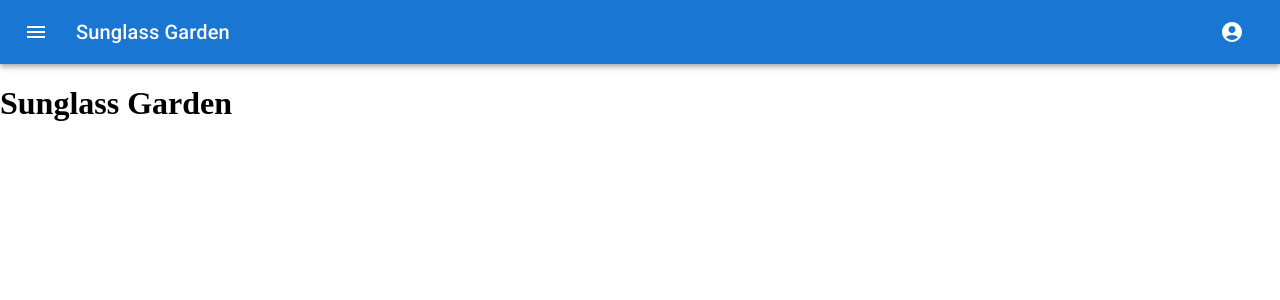
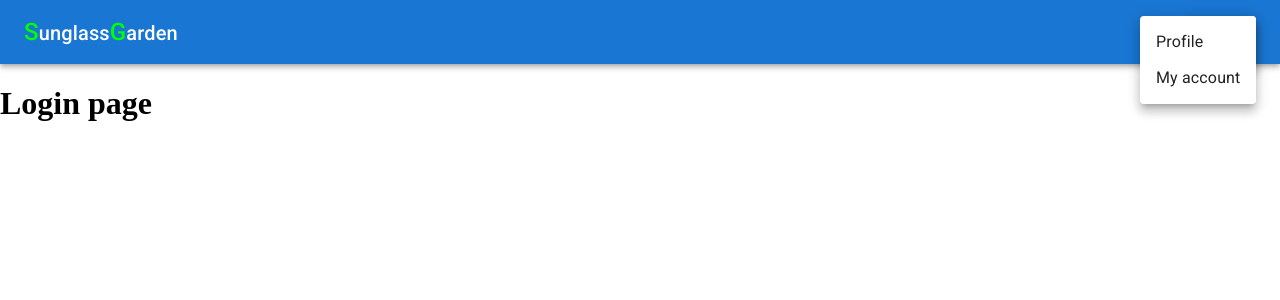
Before and after one commit to mdSindabad/sunglass-garden-front-end, a React (Create React App) app: page /login in a window 1280 px wide. Both pictures are taken after a click on the button "account of current user". Shown: the top 300 px of the page. Built offline with nearby package versions, Linux system fonts and the light colour scheme.

Commit message:
added router

```diff
--- a/package.json
+++ b/package.json
@@ -12,6 +12,7 @@
     "@testing-library/user-event": "^12.8.3",
     "react": "^17.0.2",
     "react-dom": "^17.0.2",
+    "react-router-dom": "^5.3.0",
     "react-scripts": "4.0.3",
     "web-vitals": "^1.1.2"
   },
--- a/src/App.js
+++ b/src/App.js
@@ -1,12 +1,27 @@
 import React from "react";
 import Header from "./components/Header/Header";
+import { BrowserRouter as Router, Switch, Route } from 'react-router-dom';
+import Home from "./pages/Home/Home";
+import NotFound from "./pages/NotFound/NotFound";
+import Login from "./pages/Login/Login";
+
 
 function App() {
   return (
-    <div>
+    <Router>
       <Header />
-      <h1>Sunglass Garden</h1>
-    </div>
+      <Switch>
+        <Route exact path='/'>
+          <Home />
+        </Route>
+        <Route path='/login'>
+          <Login />
+        </Route>
+        <Route path='*'>
+          <NotFound />
+        </Route>
+      </Switch>
+    </Router>
   );
 }
 
--- a/src/components/Header/Header.js
+++ b/src/components/Header/Header.js
@@ -8,8 +8,12 @@ import MenuIcon from '@mui/icons-material/Menu';
 import AccountCircle from '@mui/icons-material/AccountCircle';
 import MenuItem from '@mui/material/MenuItem';
 import Menu from '@mui/material/Menu';
+import "./header.css";
+import { Link, useHistory } from 'react-router-dom';
 
 const Header = () => {
+    // router hook
+    const history = useHistory();
     const [auth, setAuth] = React.useState(true);
     const [anchorEl, setAnchorEl] = React.useState(null);
 
@@ -17,26 +21,50 @@ const Header = () => {
         setAnchorEl(event.currentTarget);
     };
 
-    const handleClose = () => {
+    const handleClose = (path) => {
         setAnchorEl(null);
+        history.push(path)
     };
 
     return (
         <Box sx={{ flexGrow: 1 }}>
             <AppBar position="static">
                 <Toolbar>
+                    <div class="mobile-menu">
                         <IconButton
                             size="large"
                             edge="start"
                             color="inherit"
                             aria-label="menu"
+                            onClick={handleMenu}
                             sx={{ mr: 2 }}
                         >
                             <MenuIcon />
                         </IconButton>
-                    <Typography variant="h6" component="div" sx={{ flexGrow: 1 }}>
-                        Sunglass Garden
+                        <Menu
+                            id="menu-appbar"
+                            anchorEl={anchorEl}
+                            anchorOrigin={{
+                                vertical: 'top',
+                                horizontal: 'right',
+                            }}
+                            keepMounted
+                            transformOrigin={{
+                                vertical: 'top',
+                                horizontal: 'right',
+                            }}
+                            open={Boolean(anchorEl)}
+                            onClose={handleClose}
+                        >
+                            <MenuItem onClick={() => handleClose('/login')}>Login</MenuItem>
+                        </Menu>
+                    </div>
+                    <Typography as={Link} to="/" variant="h6" component="div" sx={{ flexGrow: 1 }}>
+                        <span>S</span>unglass<span>G</span>arden
                     </Typography>
+                    <div className="desktop-menu">
+                        <Link to="/login">Login</Link>
+                    </div>
                     {auth && (
                         <div>
                             <IconButton
--- /dev/null
+++ b/src/components/Header/header.css
@@ -0,0 +1,22 @@
+a {
+    text-decoration: none;
+    color: #fff;
+}
+span{
+    color: rgb(0, 255, 0);
+    font-size: 24px;
+}
+.mobile-menu{
+    display: block;
+}
+.desktop-menu{
+    display: none;
+}
+@media only screen and (min-width: 768px) {
+    .mobile-menu{
+        display: none;
+    }
+    .desktop-menu{
+        display: block;
+    }
+}
--- /dev/null
+++ b/src/pages/Home/Home.js
@@ -0,0 +1,11 @@
+import React from 'react';
+
+const Home = () => {
+    return (
+        <div>
+            <h1>Home Page</h1>
+        </div>
+    )
+}
+
+export default Home;
--- /dev/null
+++ b/src/pages/Login/Login.js
@@ -0,0 +1,11 @@
+import React from 'react'
+
+const Login = () => {
+    return (
+        <div>
+            <h1>Login page</h1>
+        </div>
+    )
+}
+
+export default Login
--- /dev/null
+++ b/src/pages/NotFound/NotFound.js
@@ -0,0 +1,12 @@
+import React from 'react'
+
+const NotFound = () => {
+    return (
+        <div>
+            <h1 className="text-danger display-1 fw-bold">404</h1>
+            <p> Oops, sorry we can't find that page! </p>
+        </div>
+    )
+}
+
+export default NotFound
```
Also changed, not shown: 1 other file (tests, documents, lock files or other folders). Lines whose indentation alone changed are shown as unchanged.
